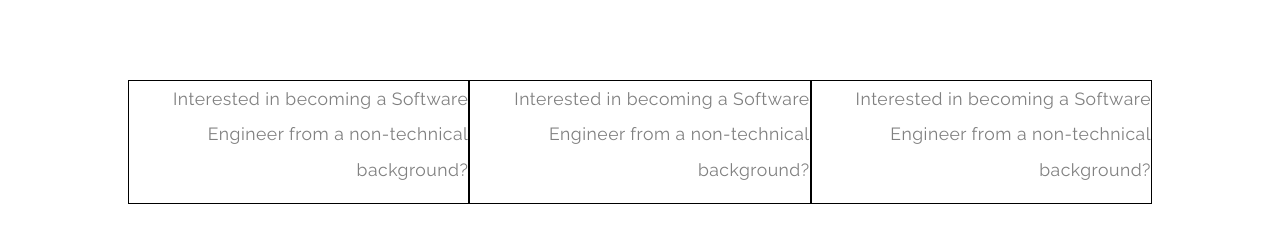
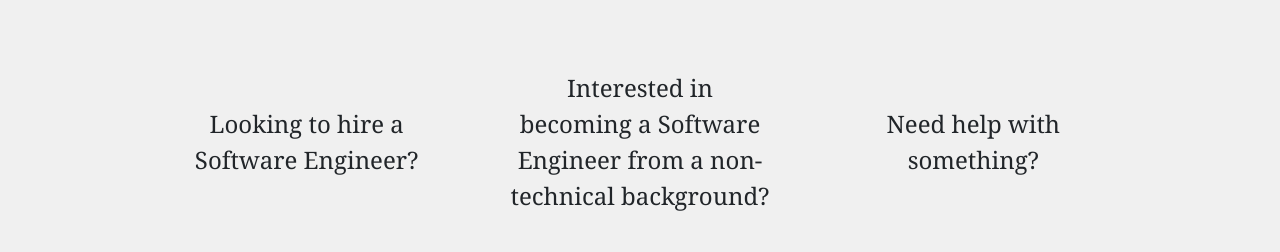
Before and after one commit to davidhk21/my-portfolio, a Next.js app: page /contact_me in a window 1280 px wide. Shown: the part 363-615 px from the top of the page. Built offline with nearby package versions, Linux system fonts and the light colour scheme.

Commit message:
styled contact section

```diff
--- a/components/contact_components/contact_form.js
+++ b/components/contact_components/contact_form.js
@@ -44,13 +44,13 @@ export default function ContactForm() {
     <div className={styles.contactFormContainer}>
       <div className={styles.questionsContainer}>
         <div className={styles.questionContainer}>
-          <p>Interested in becoming a Software Engineer from a non-technical background?</p>
+          Looking to hire a Software Engineer?
         </div>
         <div className={styles.questionContainer}>
-          <p>Interested in becoming a Software Engineer from a non-technical background?</p>
+          Interested in becoming a Software Engineer from a non-technical background?
         </div>
         <div className={styles.questionContainer}>
-          <p>Interested in becoming a Software Engineer from a non-technical background?</p>
+          Need help with something?
         </div>
       </div>
       <div>
--- a/styles/Contact.module.css
+++ b/styles/Contact.module.css
@@ -41,26 +41,35 @@
   flex-direction: column;
   justify-content: center;
   align-items: center;
+  background: #f0f0f0;
 }
 
 .questionsContainer {
   display: flex;
-  width: 80%;
+  justify-content: space-between;
+  width: 1000px;
   margin-bottom: 50px;
 }
 
 .questionContainer {
-  border: 1px solid black;
-  text-align: right;
+  width: 33%;
+  margin: 0 35px;
+  text-align: center;
+  display: flex;
+  align-items: center;
+  justify-content: center;
+  font-size: 1.5em;
+  font-family: Georgia, 'Times New Roman', Times, serif;
 }
 
 .formContainer {
-  border: 1px solid black;
   display: flex;
   justify-content: center;
   padding: 50px;
   height: 500px;
   position: relative;
+  border: 1px solid #e1a87a;
+  background: white;
 }
 
 .formError {
```
